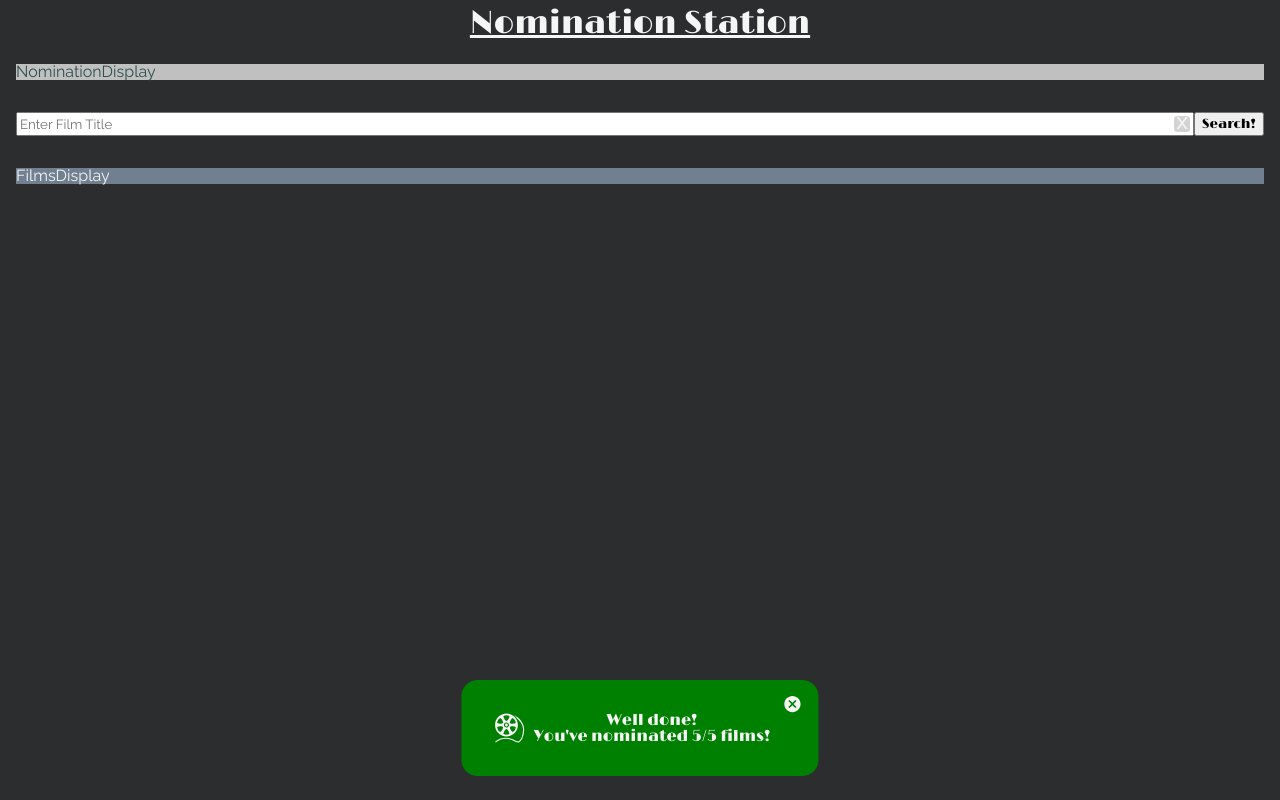
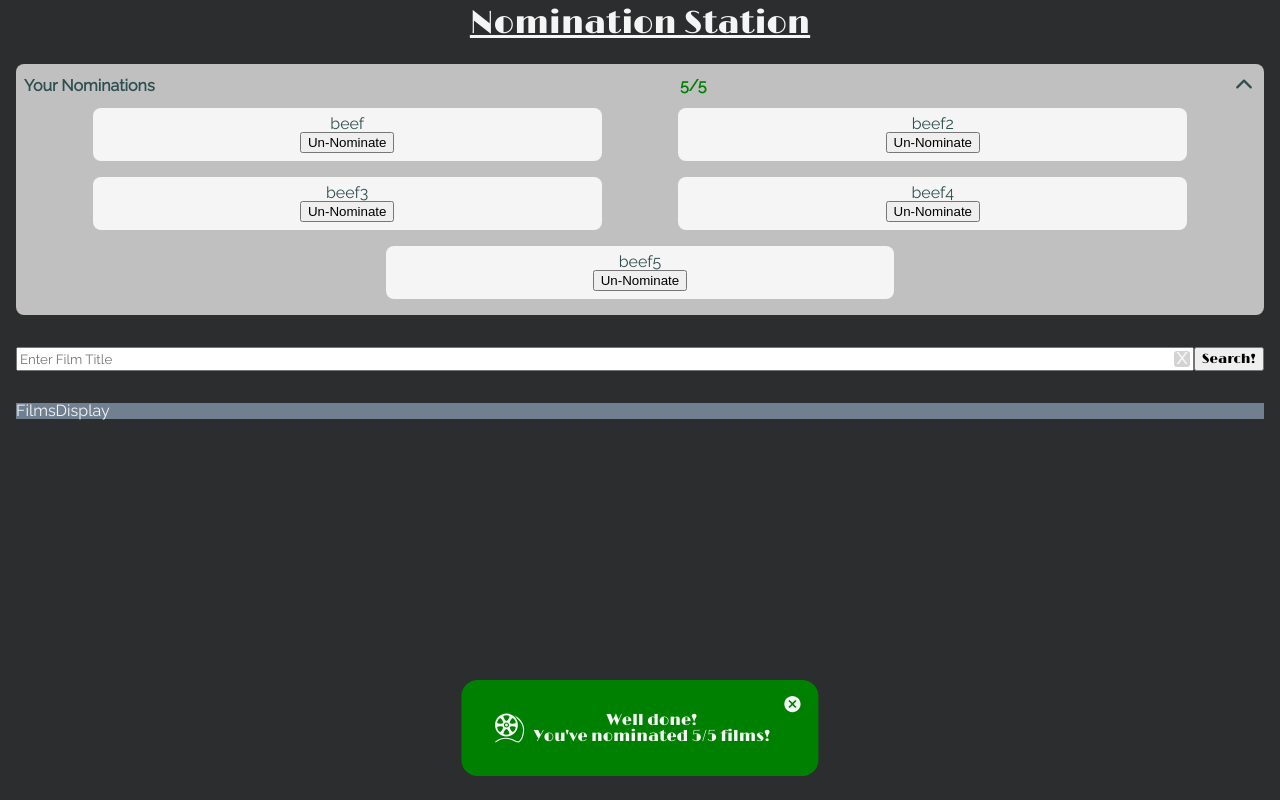
Before and after one commit to CraigNock/NominationStation, a React (Create React App) app: page / in a window 1280 px wide. Built offline with nearby package versions, Linux system fonts and the light colour scheme.

Commit message:
fix bug, small styling

```diff
--- a/src/apiCalls.ts
+++ b/src/apiCalls.ts
@@ -6,8 +6,8 @@ export const getFilms = async (searchTerm: string | null): Promise<any> => {
   return fetch(`http://www.omdbapi.com/?apikey=${process.env.REACT_APP_OMDB_API_KEY}&s=${searchTerm}&type=movie`)
     .then(data => data.json())
     .then(data => {
-      if(data.Response){
-        // console.log('getFilms data', data);
+      if(data.Response !== 'False'){
+        console.log('getFilms data', data);
       //just extracting and returning name and year in a string for now
         let films = data.Search.map((entry: {[key: string]: string})=>{
           return `${entry.Title} ${entry.Year}`
@@ -16,7 +16,7 @@ export const getFilms = async (searchTerm: string | null): Promise<any> => {
       } else {
         console.log('data.Error', data.Error);
       //API returns error messages, can be used to inform user
-        return (data.Error? data.Error : null);
+        return (data.Error? data.Error : 'An error has occured');
       }
     })
     .catch(err=>{
--- a/src/components/FilmsDisplay/FilmsDisplay.tsx
+++ b/src/components/FilmsDisplay/FilmsDisplay.tsx
@@ -8,11 +8,11 @@ interface props {
 }
 
 const FilmsDisplay: React.FC<props> = ({searchResults, nominations, toggleNomination}) => {
-
+  console.log('FDsearchResults', searchResults);
   return (
     <StyledDiv>
       <div> FilmsDisplay </div>
-      {(searchResults.length)? searchResults.map((nom: string, id: number) => {
+      {(searchResults?.length > 0)? searchResults.map((nom: string, id: number) => {
         return (
           <div
             key={id}
--- a/src/components/Main/Main.tsx
+++ b/src/components/Main/Main.tsx
@@ -19,11 +19,11 @@ import {GiFilmSpool} from 'react-icons/gi';
 const Main = () => {
 //Storage of user nominations(max 5)
   //*felt that using a context provider would be overengineering.
-  const [nominations, setNominations] = useState<string[]>([]);
+  const [nominations, setNominations] = useState<string[]>(['beef', 'beef2', 'beef3', 'beef4', 'beef5']);
 //storage of search results
   const [searchResults, setSearchResults] = useState<string[]>([]);
 //toggle banner open
-  const[bannerOpen, setBannerOpen] = useState<boolean>(true);
+  const[bannerOpen, setBannerOpen] = useState<boolean>(false);
 
 
 //Function to toggle whether film is nominated by user
--- a/src/components/NominationDisplay/NominationDisplay.tsx
+++ b/src/components/NominationDisplay/NominationDisplay.tsx
@@ -1,5 +1,9 @@
-import React from 'react';
+import React, {useState} from 'react';
 import styled from 'styled-components';
+
+import {IoIosArrowDown} from 'react-icons/io';
+import {IoIosArrowUp} from 'react-icons/io';
+
 
 // interface nomination {
 //   [key: string]: string
@@ -10,13 +14,32 @@ interface props {
 }
 
 const NominationDisplay: React.FC<props> = ({nominations, toggleNomination}) => {
+//state to toggle full nomination list
+  const [show, setShow] = useState<boolean>(true);
+
+  const toggleShow = ():void => {
+    setShow(!show);
+  }
 
   return (
     <StyledDiv>
-      <div> NominationDisplay </div>
-      {(nominations.length)? nominations.map((nom: string, id: number) => {
+      <NominationBar>
+        <span>Your Nominations</span>
+        <span
+          style={{color: (nominations.length === 5)? 'green': 'black'}}
+        >
+          {`${nominations.length}/5`}
+        </span>
+        <ToggleArrow
+          onClick={()=>toggleShow()}
+        >
+          {show? <IoIosArrowUp/> : <IoIosArrowDown/>}
+        </ToggleArrow>
+      </NominationBar>
+      <Gallery>
+        {(nominations.length)? nominations.map((nom: string, id: number) => {
         return (
-          <div
+          <FilmCard
             key={id}
           >
             <p>
@@ -27,10 +50,11 @@ const NominationDisplay: React.FC<props> = ({nominations, toggleNomination}) =>
             >
               Un-Nominate
             </button>
-          </div>
+          </FilmCard>
         )
       })
       : ''}
+      </Gallery>
     </StyledDiv>
   )
 };
@@ -41,6 +65,38 @@ export default NominationDisplay;
 
 const StyledDiv = styled.div`
   margin: 1rem;
+  padding: .5rem;
   background: silver;
   color: darkslategray;
+  border-radius: .5rem;
 `;
+const NominationBar = styled.div`
+  display: flex;
+  justify-content: space-between;
+  align-items: center;
+  span {
+    font-weight: bold;
+  }
+`;
+const ToggleArrow = styled.div`
+  font-size: 1.5rem;
+  &:hover{
+    cursor: pointer;
+  }
+`;
+const Gallery = styled.div`
+  display: flex;
+  justify-content: space-evenly;
+  flex-wrap: wrap;
+`;
+const FilmCard = styled.div`
+  display: flex;
+  flex-direction: column;
+  align-items: center;
+  justify-content: center;
+  width: 40%;
+  padding: .5rem;
+  margin: .5rem;
+  background: whitesmoke;
+  border-radius: .5rem;
+`;
--- a/src/components/Searchbar/SearchBar.tsx
+++ b/src/components/Searchbar/SearchBar.tsx
@@ -18,8 +18,8 @@ const SearchBar: React.FC<props> = ({setSearchResults}) => {
   //disables search button until results fetched
     setDisable(true);
     let results: string[] = await getFilms(input);
-    // console.log('submitSearch results', results);
-    setSearchResults(results);
+    console.log('submitSearch results', typeof results);
+    if(typeof results === 'object')setSearchResults(results);
     setDisable(false);
   };
 
```
